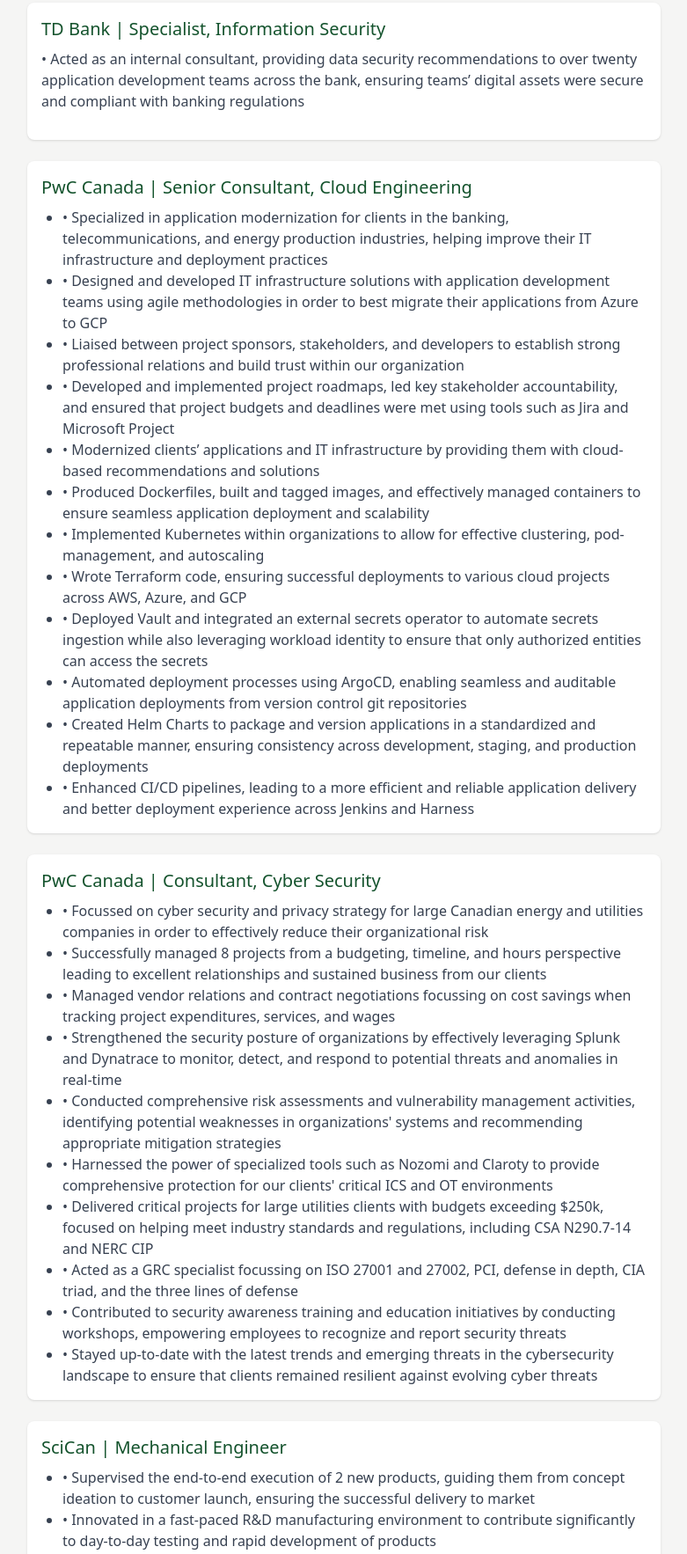
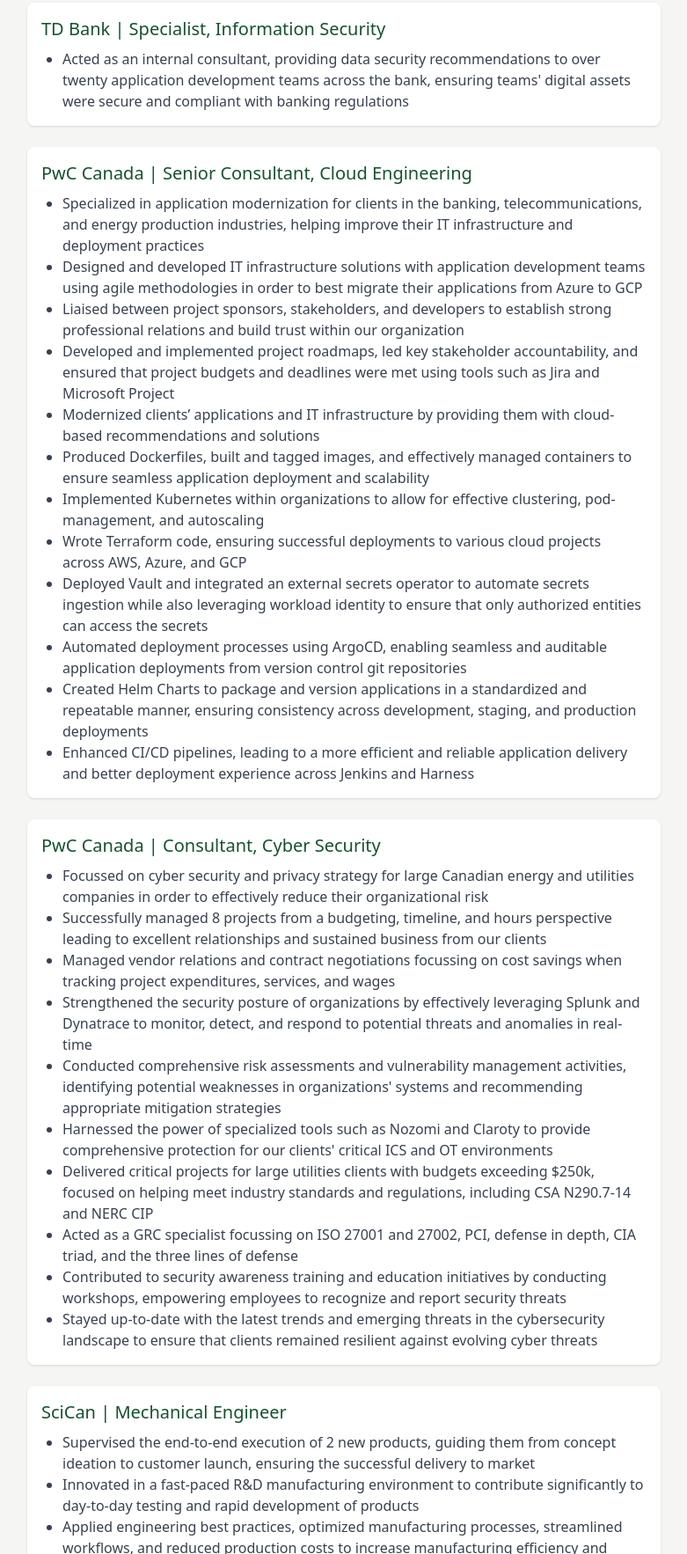
Before and after one commit to jud3th3dud3/jud3th3dud3.github.io, a website: page index.html in a window 1280 px wide. Shown: the part 977-2743 px from the top of the page at 88% size, without its empty margins (249-1030 px from the left). Drawn offline with Linux system fonts and the light colour scheme.

Commit message:
removed double bullet

```diff
--- a/index.html
+++ b/index.html
@@ -39,59 +39,61 @@
       <div class="grid grid-cols-1 gap-6">
         <div class="bg-white p-4 rounded-lg shadow">
           <h3 class="text-xl font-medium text-green-900">TD Bank | Specialist, Information Security</h3>
-          <p class="text-gray-700">• Acted as an internal consultant, providing data security recommendations to over twenty application development teams across the bank, ensuring teams’ digital assets were secure and compliant with banking regulations</p>
+          <ul class="list-disc ml-6 text-gray-700">
+            <li>Acted as an internal consultant, providing data security recommendations to over twenty application development teams across the bank, ensuring teams' digital assets were secure and compliant with banking regulations</li>
+          </ul>
         </div>
         <div class="bg-white p-4 rounded-lg shadow">
           <h3 class="text-xl font-medium text-green-900">PwC Canada | Senior Consultant, Cloud Engineering</h3>
           <ul class="list-disc ml-6 text-gray-700">
-            <li>• Specialized in application modernization for clients in the banking, telecommunications, and energy production industries, helping improve their IT infrastructure and deployment practices</li>
-            <li>• Designed and developed IT infrastructure solutions with application development teams using agile methodologies in order to best migrate their applications from Azure to GCP</li>
-            <li>• Liaised between project sponsors, stakeholders, and developers to establish strong professional relations and build trust within our organization</li>
-            <li>• Developed and implemented project roadmaps, led key stakeholder accountability, and ensured that project budgets and deadlines were met using tools such as Jira and Microsoft Project</li>
-            <li>• Modernized clients’ applications and IT infrastructure by providing them with cloud-based recommendations and solutions</li>
-            <li>• Produced Dockerfiles, built and tagged images, and effectively managed containers to ensure seamless application deployment and scalability</li>
-            <li>• Implemented Kubernetes within organizations to allow for effective clustering, pod-management, and autoscaling</li>
-            <li>• Wrote Terraform code, ensuring successful deployments to various cloud projects across AWS, Azure, and GCP</li>
-            <li>• Deployed Vault and integrated an external secrets operator to automate secrets ingestion while also leveraging workload identity to ensure that only authorized entities can access the secrets</li>
-            <li>• Automated deployment processes using ArgoCD, enabling seamless and auditable application deployments from version control git repositories</li>
-            <li>• Created Helm Charts to package and version applications in a standardized and repeatable manner, ensuring consistency across development, staging, and production deployments</li>
-            <li>• Enhanced CI/CD pipelines, leading to a more efficient and reliable application delivery and better deployment experience across Jenkins and Harness</li>
+            <li>Specialized in application modernization for clients in the banking, telecommunications, and energy production industries, helping improve their IT infrastructure and deployment practices</li>
+            <li>Designed and developed IT infrastructure solutions with application development teams using agile methodologies in order to best migrate their applications from Azure to GCP</li>
+            <li>Liaised between project sponsors, stakeholders, and developers to establish strong professional relations and build trust within our organization</li>
+            <li>Developed and implemented project roadmaps, led key stakeholder accountability, and ensured that project budgets and deadlines were met using tools such as Jira and Microsoft Project</li>
+            <li>Modernized clients’ applications and IT infrastructure by providing them with cloud-based recommendations and solutions</li>
+            <li>Produced Dockerfiles, built and tagged images, and effectively managed containers to ensure seamless application deployment and scalability</li>
+            <li>Implemented Kubernetes within organizations to allow for effective clustering, pod-management, and autoscaling</li>
+            <li>Wrote Terraform code, ensuring successful deployments to various cloud projects across AWS, Azure, and GCP</li>
+            <li>Deployed Vault and integrated an external secrets operator to automate secrets ingestion while also leveraging workload identity to ensure that only authorized entities can access the secrets</li>
+            <li>Automated deployment processes using ArgoCD, enabling seamless and auditable application deployments from version control git repositories</li>
+            <li>Created Helm Charts to package and version applications in a standardized and repeatable manner, ensuring consistency across development, staging, and production deployments</li>
+            <li>Enhanced CI/CD pipelines, leading to a more efficient and reliable application delivery and better deployment experience across Jenkins and Harness</li>
           </ul>
         </div>
         <div class="bg-white p-4 rounded-lg shadow">
           <h3 class="text-xl font-medium text-green-900">PwC Canada | Consultant, Cyber Security</h3>
           <ul class="list-disc ml-6 text-gray-700">
-            <li>• Focussed on cyber security and privacy strategy for large Canadian energy and utilities companies in order to effectively reduce their organizational risk
-            <li>• Successfully managed 8 projects from a budgeting, timeline, and hours perspective leading to excellent relationships and sustained business from our clients
-            <li>• Managed vendor relations and contract negotiations focussing on cost savings when tracking project expenditures, services, and wages
-            <li>• Strengthened the security posture of organizations by effectively leveraging Splunk and Dynatrace to monitor, detect, and respond to potential threats and anomalies in real-time
-            <li>• Conducted comprehensive risk assessments and vulnerability management activities, identifying potential weaknesses in organizations' systems and recommending appropriate mitigation strategies
-            <li>• Harnessed the power of specialized tools such as Nozomi and Claroty to provide comprehensive protection for our clients' critical ICS and OT environments
-            <li>• Delivered critical projects for large utilities clients with budgets exceeding $250k, focused on helping meet industry standards and regulations, including CSA N290.7-14 and NERC CIP
-            <li>• Acted as a GRC specialist focussing on ISO 27001 and 27002, PCI, defense in depth, CIA triad, and the three lines of defense
-            <li>• Contributed to security awareness training and education initiatives by conducting workshops, empowering employees to recognize and report security threats
-            <li>• Stayed up-to-date with the latest trends and emerging threats in the cybersecurity landscape to ensure that clients remained resilient against evolving cyber threats
+            <li>Focussed on cyber security and privacy strategy for large Canadian energy and utilities companies in order to effectively reduce their organizational risk
+            <li>Successfully managed 8 projects from a budgeting, timeline, and hours perspective leading to excellent relationships and sustained business from our clients
+            <li>Managed vendor relations and contract negotiations focussing on cost savings when tracking project expenditures, services, and wages
+            <li>Strengthened the security posture of organizations by effectively leveraging Splunk and Dynatrace to monitor, detect, and respond to potential threats and anomalies in real-time
+            <li>Conducted comprehensive risk assessments and vulnerability management activities, identifying potential weaknesses in organizations' systems and recommending appropriate mitigation strategies
+            <li>Harnessed the power of specialized tools such as Nozomi and Claroty to provide comprehensive protection for our clients' critical ICS and OT environments
+            <li>Delivered critical projects for large utilities clients with budgets exceeding $250k, focused on helping meet industry standards and regulations, including CSA N290.7-14 and NERC CIP
+            <li>Acted as a GRC specialist focussing on ISO 27001 and 27002, PCI, defense in depth, CIA triad, and the three lines of defense
+            <li>Contributed to security awareness training and education initiatives by conducting workshops, empowering employees to recognize and report security threats
+            <li>Stayed up-to-date with the latest trends and emerging threats in the cybersecurity landscape to ensure that clients remained resilient against evolving cyber threats
           </ul>
         </div>
         <div class="bg-white p-4 rounded-lg shadow">
           <h3 class="text-xl font-medium text-green-900">SciCan | Mechanical Engineer</h3>
           <ul class="list-disc ml-6 text-gray-700">
-            <li>• Supervised the end-to-end execution of 2 new products, guiding them from concept ideation to customer launch, ensuring the successful delivery to market
-            <li>• Innovated in a fast-paced R&D manufacturing environment to contribute significantly to day-to-day testing and rapid development of products
-            <li>• Applied engineering best practices, optimized manufacturing processes, streamlined workflows, and reduced production costs to increase manufacturing efficiency and overall product quality
-            <li>• Adhered to industry standards and regulations while ensuring that products met the necessary safety and performance benchmarks allowing the company to build trust with customers and stakeholders
-            <li>• Designed engineering drawings, parts, assemblies, and 3D prints using CAD modeling technologies like SolidWorks, Creo PTC, AutoCAD, and DraftSight, ensuring an accurate product realization
-            <li>• Engaged in training and mentorship activities for junior team members by imparting best practices and sharing industry insights to help drive professional growth within the team
+            <li>Supervised the end-to-end execution of 2 new products, guiding them from concept ideation to customer launch, ensuring the successful delivery to market
+            <li>Innovated in a fast-paced R&D manufacturing environment to contribute significantly to day-to-day testing and rapid development of products
+            <li>Applied engineering best practices, optimized manufacturing processes, streamlined workflows, and reduced production costs to increase manufacturing efficiency and overall product quality
+            <li>Adhered to industry standards and regulations while ensuring that products met the necessary safety and performance benchmarks allowing the company to build trust with customers and stakeholders
+            <li>Designed engineering drawings, parts, assemblies, and 3D prints using CAD modeling technologies like SolidWorks, Creo PTC, AutoCAD, and DraftSight, ensuring an accurate product realization
+            <li>Engaged in training and mentorship activities for junior team members by imparting best practices and sharing industry insights to help drive professional growth within the team
           </ul>
         </div>
         <div class="bg-white p-4 rounded-lg shadow">
           <h3 class="text-xl font-medium text-green-900">Ardent Mills | Operations Engineer</h3>
           <ul class="list-disc ml-6 text-gray-700">
-            <li>• Led three process engineering projects with a budget of $150k, ensuring their timely delivery and successful implementation to open up new methods for customer delivery
-            <li>• Managed project efforts closely with cross-functional teams including manufacturing, logistics, and quality control, fostering communication, enabling issue resolution, and ensuring smooth operations
-            <li>• Optimized the manufacturing process, saving over 365 labour hours per year by meticulous analysis of existing practices and process reengineering
-            <li>• Created detailed models, drawings, and diagrams using advanced CAD tools such as SolidWorks and AutoCAD to design parts and assemblies that contractors used to ensure everything was to spec
-            <li>• Established a robust inventory management system using Excel and VBA automation that efficiently monitored product movement from site to site
+            <li>Led three process engineering projects with a budget of $150k, ensuring their timely delivery and successful implementation to open up new methods for customer delivery
+            <li>Managed project efforts closely with cross-functional teams including manufacturing, logistics, and quality control, fostering communication, enabling issue resolution, and ensuring smooth operations
+            <li>Optimized the manufacturing process, saving over 365 labour hours per year by meticulous analysis of existing practices and process reengineering
+            <li>Created detailed models, drawings, and diagrams using advanced CAD tools such as SolidWorks and AutoCAD to design parts and assemblies that contractors used to ensure everything was to spec
+            <li>Established a robust inventory management system using Excel and VBA automation that efficiently monitored product movement from site to site
           </ul>
         </div>
       </div>
```
